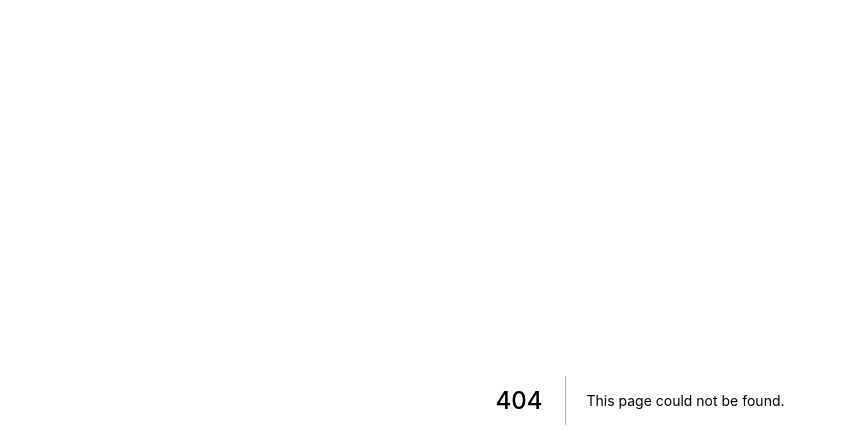
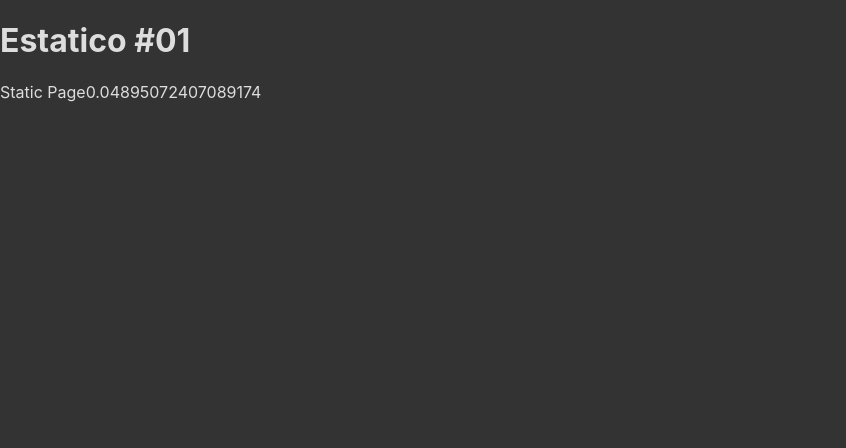
Before and after one commit to FelipeSchulzLuz/next-basics, a Next.js app: page /static1 in a window 1280 px wide. Before the commit this address had no page. Shown: the top 448 px of the page, without its empty margins (0-846 px from the left). Built offline with nearby package versions, Linux system fonts and the light colour scheme.

Commit message:
static renderization

```diff
--- /dev/null
+++ b/src/pages/static1.jsx
@@ -0,0 +1,14 @@
+export function getStaticProps() {
+  // In production mode, the page will be serve static
+  return { props: { title: "Static Page", number: Math.random() } };
+}
+
+export default function Estatico1(props) {
+  return (
+    <div>
+      <h1>Estatico #01</h1>
+      {props.title}
+      {props.number}
+    </div>
+  );
+}
```
